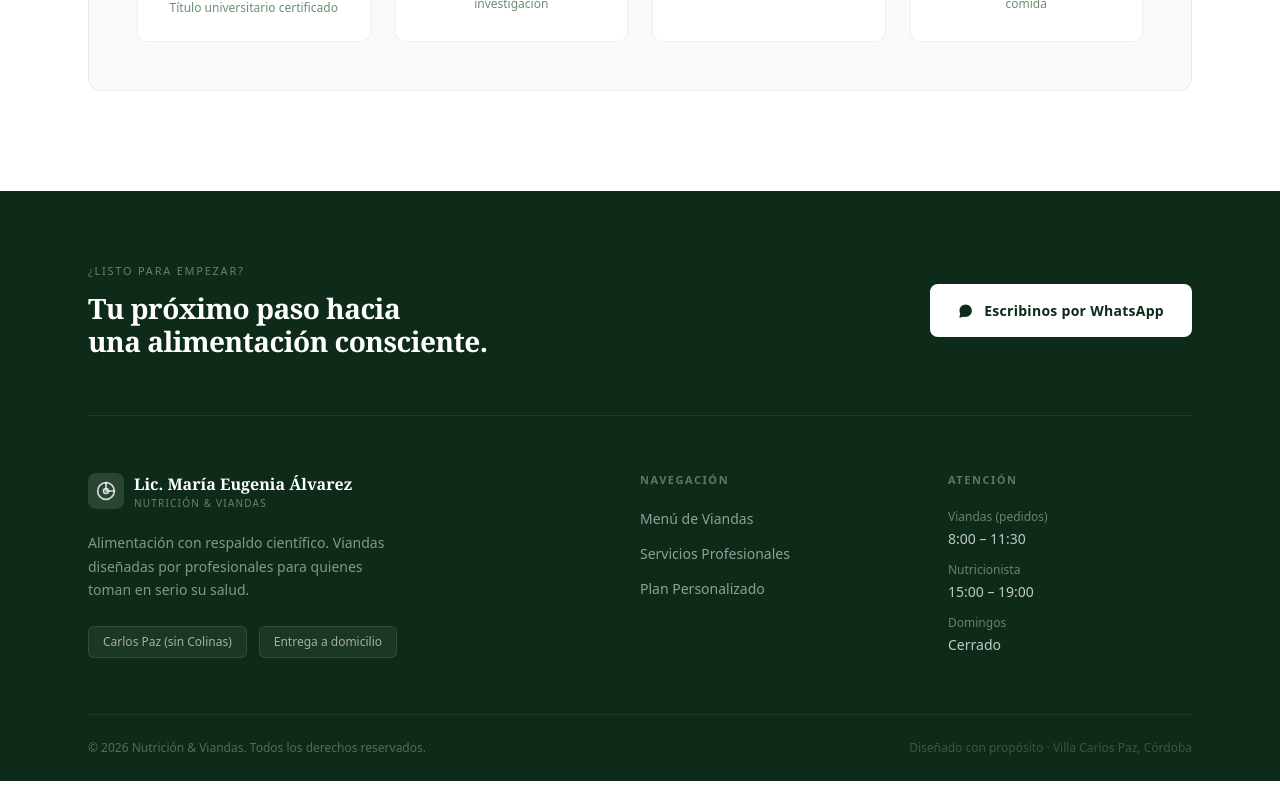
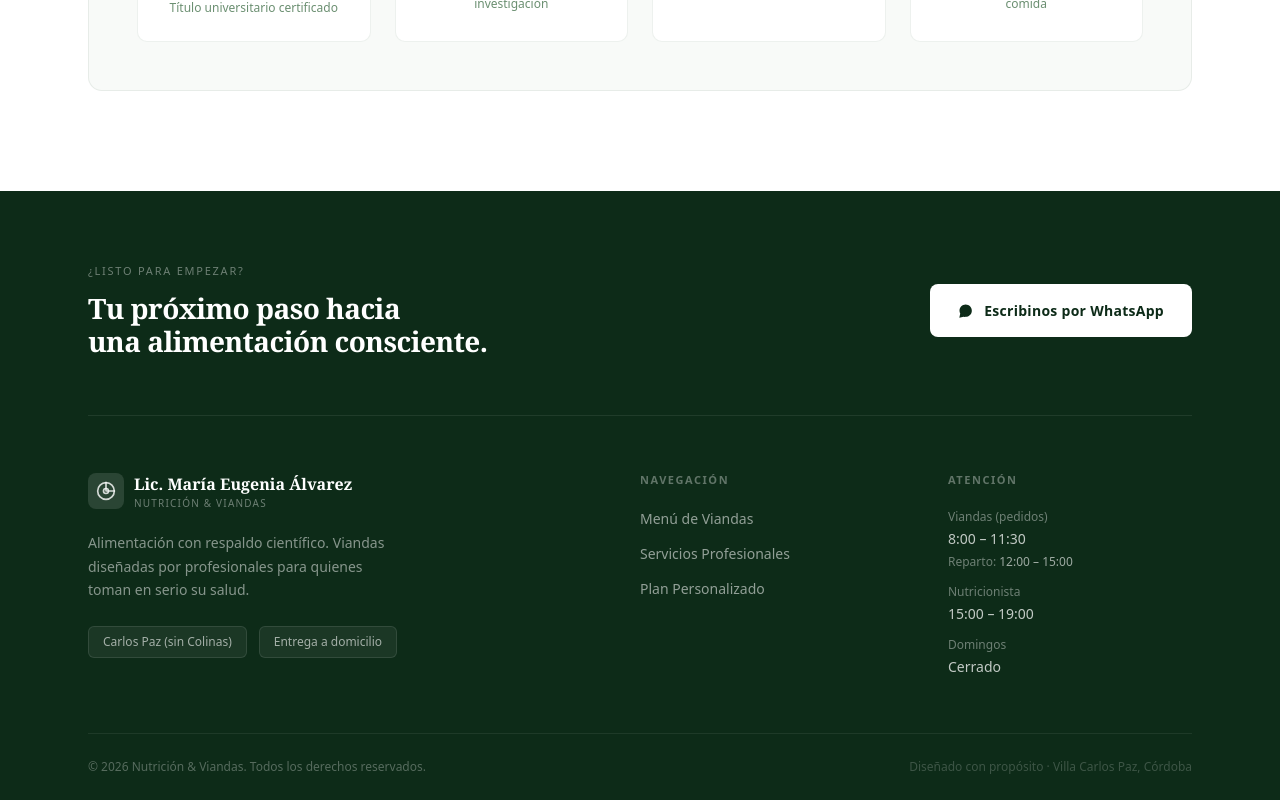
Before and after one commit to franSASA00/nutricion-viandas-web, a React (Vite) app: page / in a window 1280 px wide. Shown: the part 3987-4787 px from the top of the page. Built offline with nearby package versions, Linux system fonts and the light colour scheme.

Commit message:
Update Footer.tsx

```diff
--- a/src/app/components/Footer.tsx
+++ b/src/app/components/Footer.tsx
@@ -108,16 +108,28 @@ export function Footer() {
               Atención
             </div>
             <div style={{ display: 'flex', flexDirection: 'column', gap: 12 }}>
-              {[
-                { dia: 'Viandas (pedidos)', horario: '8:00 – 11:30' },
-                { dia: 'Nutricionista', horario: '15:00 – 19:00' },
-                { dia: 'Domingos', horario: 'Cerrado' },
-              ].map(({ dia, horario }) => (
-                <div key={dia}>
-                  <div style={{ fontSize: 12, color: 'rgba(255,255,255,0.4)', fontFamily: 'system-ui', marginBottom: 2 }}>{dia}</div>
-                  <div style={{ fontSize: 14, color: 'rgba(255,255,255,0.75)', fontFamily: 'system-ui', fontWeight: 500 }}>{horario}</div>
+
+              {/* Viandas — con sub-línea de reparto */}
+              <div>
+                <div style={{ fontSize: 12, color: 'rgba(255,255,255,0.4)', fontFamily: 'system-ui', marginBottom: 2 }}>Viandas (pedidos)</div>
+                <div style={{ fontSize: 14, color: 'rgba(255,255,255,0.75)', fontFamily: 'system-ui', fontWeight: 500 }}>8:00 – 11:30</div>
+                <div style={{ fontSize: 12, color: 'rgba(255,255,255,0.4)', fontFamily: 'system-ui', marginTop: 4 }}>
+                  Reparto: <span style={{ color: 'rgba(255,255,255,0.6)', fontWeight: 500 }}>12:00 – 15:00</span>
                 </div>
-              ))}
+              </div>
+
+              {/* Nutricionista */}
+              <div>
+                <div style={{ fontSize: 12, color: 'rgba(255,255,255,0.4)', fontFamily: 'system-ui', marginBottom: 2 }}>Nutricionista</div>
+                <div style={{ fontSize: 14, color: 'rgba(255,255,255,0.75)', fontFamily: 'system-ui', fontWeight: 500 }}>15:00 – 19:00</div>
+              </div>
+
+              {/* Domingos */}
+              <div>
+                <div style={{ fontSize: 12, color: 'rgba(255,255,255,0.4)', fontFamily: 'system-ui', marginBottom: 2 }}>Domingos</div>
+                <div style={{ fontSize: 14, color: 'rgba(255,255,255,0.75)', fontFamily: 'system-ui', fontWeight: 500 }}>Cerrado</div>
+              </div>
+
             </div>
           </div>
         </div>
```
